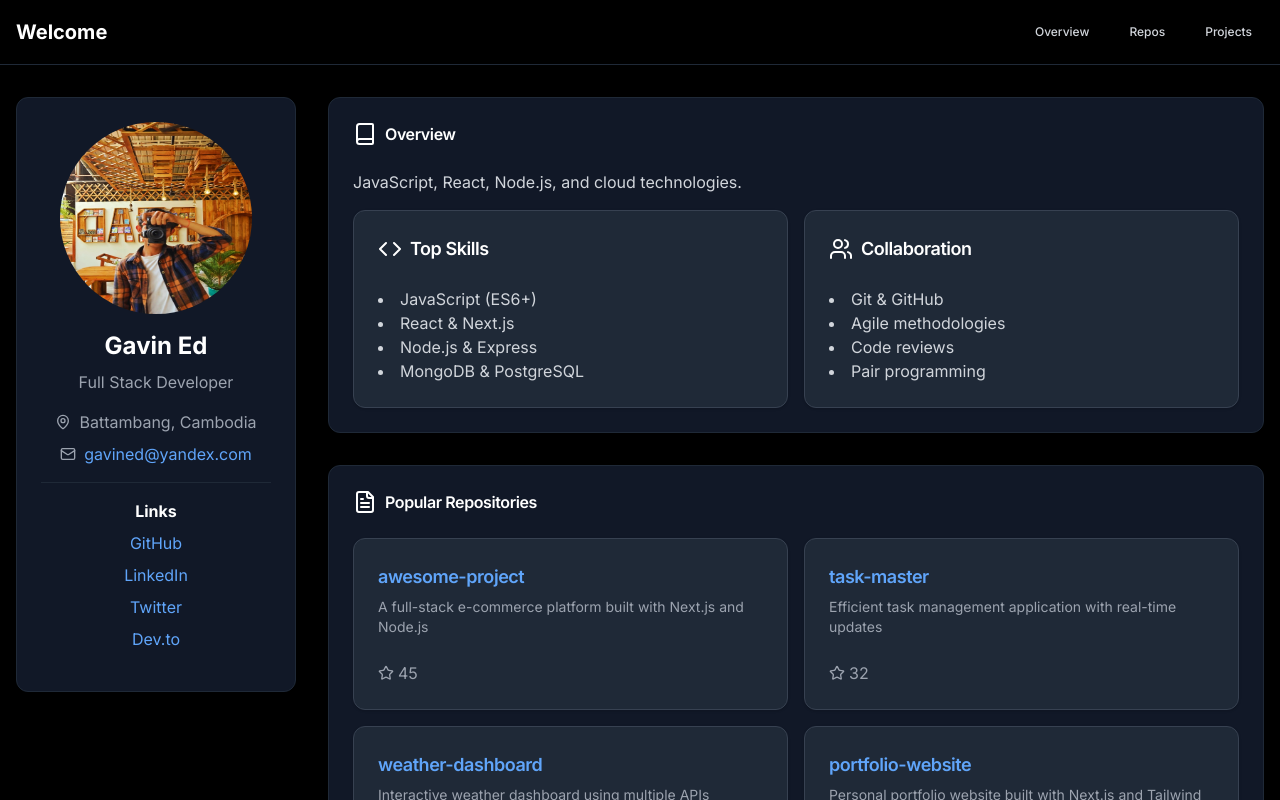
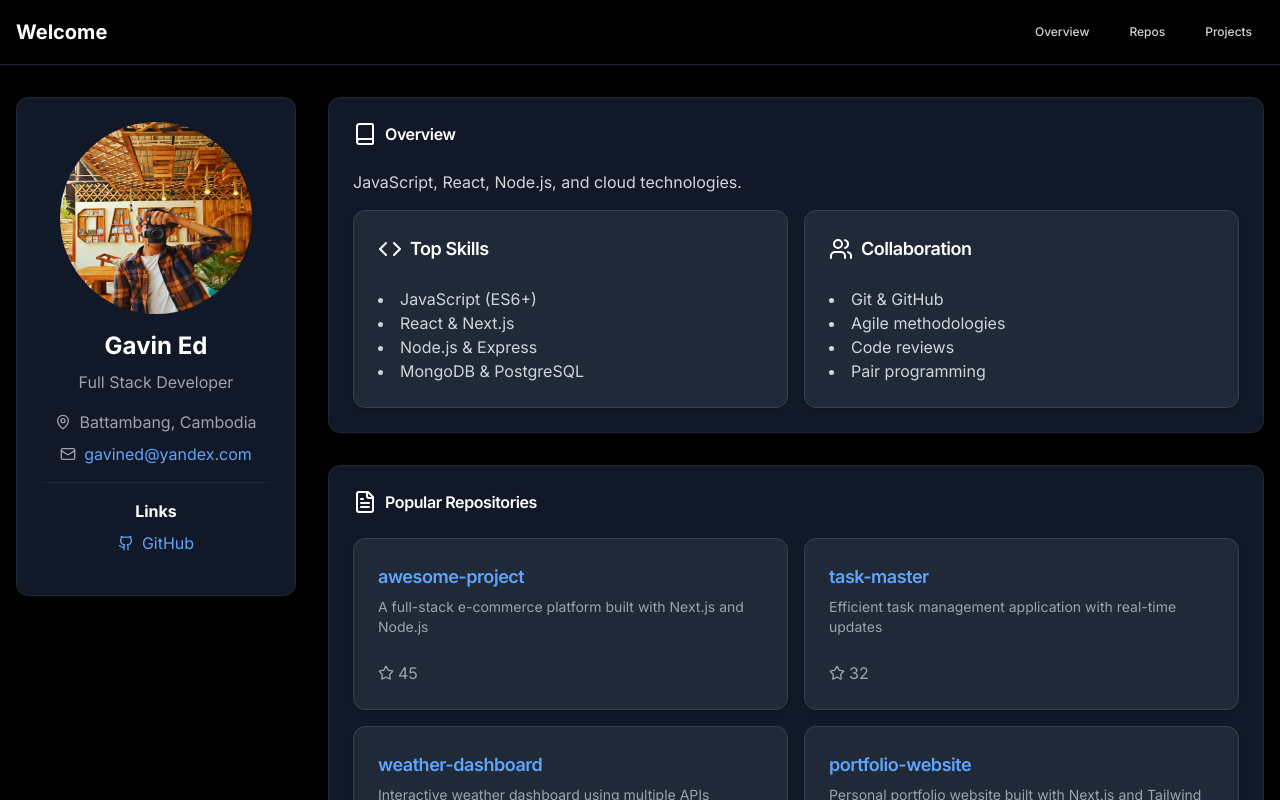
Before and after one commit to gavined1/portfolio, a Next.js app: page / in a window 1280 px wide. Shown: the top 800 px of the page. Built offline with nearby package versions, Linux system fonts and the light colour scheme.

Commit message:
Update page.tsx

```diff
--- a/app/page.tsx
+++ b/app/page.tsx
@@ -1,4 +1,4 @@
-import { Book, Code, FileText, HomeIcon, Mail, MapPin, Star, Users } from 'lucide-react'
+import { Book, Code, FileText, Github, HomeIcon, Mail, MapPin, Star, Users } from 'lucide-react'
 import { Button } from "@/components/ui/button"
 import { Card, CardContent, CardDescription, CardHeader, CardTitle } from "@/components/ui/card"
 import { Avatar, AvatarFallback, AvatarImage } from "@/components/ui/avatar"
@@ -42,10 +42,10 @@ export default function Home() {
               <div className="border-t border-gray-800 pt-4 mb-4">
                 <h3 className="font-bold mb-2 text-center text-white">Links</h3>
                 <div className="flex flex-col space-y-2">
-                  <a href="https://github.com/yourusername" className="text-blue-400 hover:underline text-center">GitHub</a>
-                  <a href="https://linkedin.com/in/yourusername" className="text-blue-400 hover:underline text-center">LinkedIn</a>
-                  <a href="https://twitter.com/yourusername" className="text-blue-400 hover:underline text-center">Twitter</a>
-                  <a href="https://dev.to/yourusername" className="text-blue-400 hover:underline text-center">Dev.to</a>
+                  <a href="https://github.com/gavined1" className="text-blue-400 hover:underline text-center flex items-center justify-center">
+                    <Github size={16} className="mr-2" />
+                    GitHub
+                  </a>
                 </div>
               </div>
             </CardContent>
```
